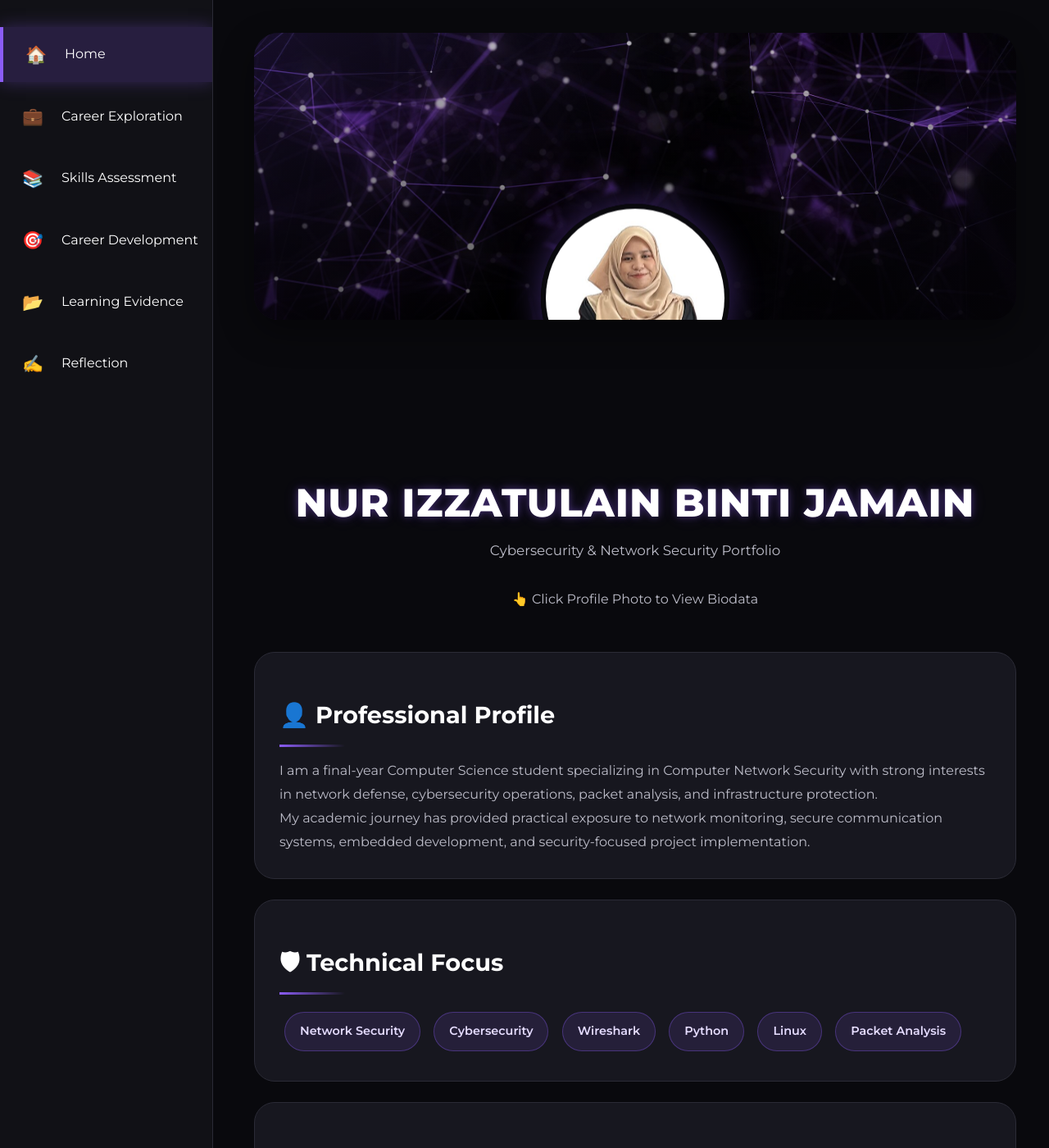
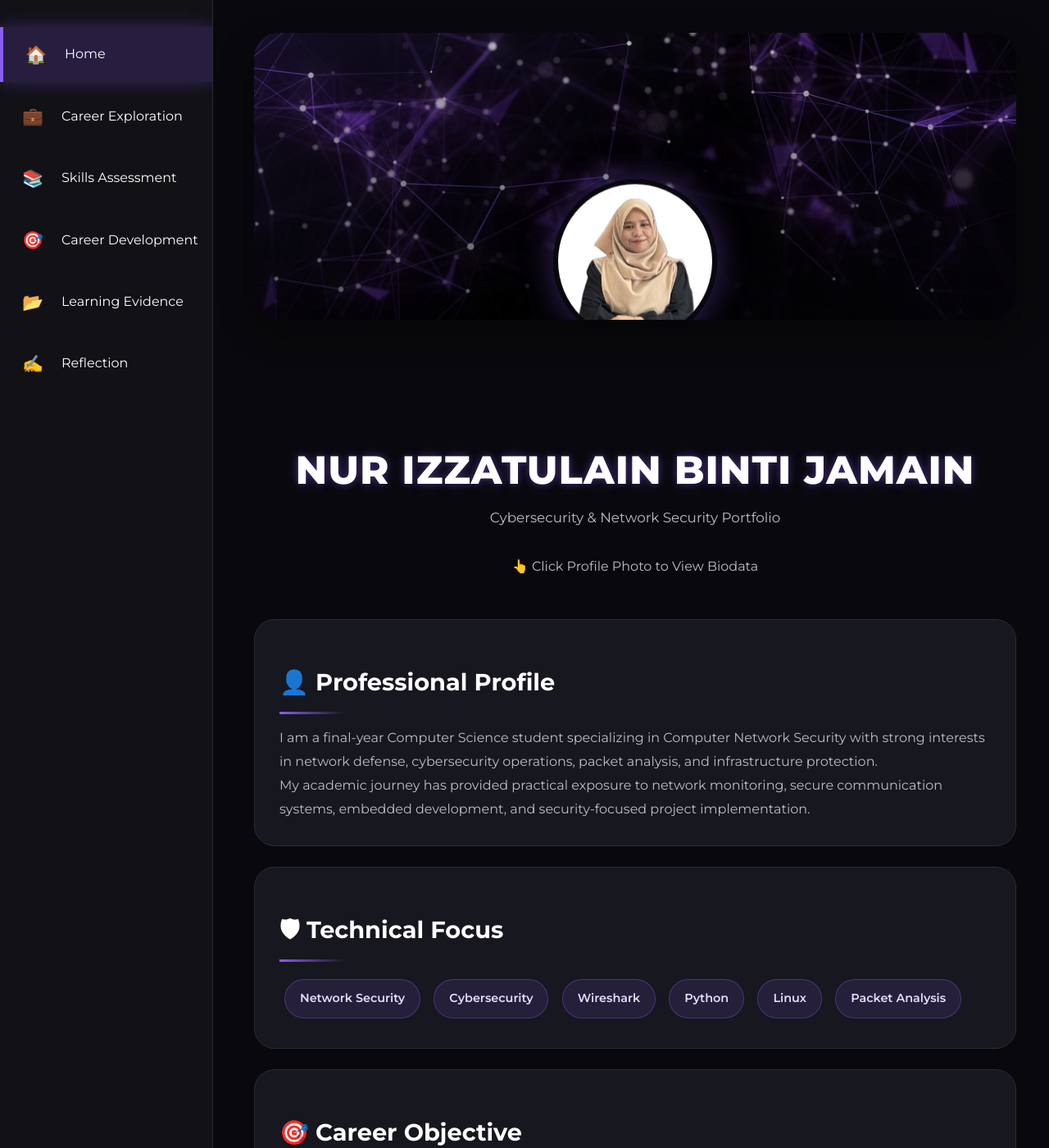
Before and after one commit to juzzatul/juzzatul.github.io, a Jekyll site: the page built from index.md, in a window 1280 px wide and 1400 px high. Shown: the whole window at 82% size. Built offline with Jekyll 4.4.1, drawn with Linux system fonts in a browser that asks for light colours.

Commit message:
Update style.scss

```diff
--- a/assets/css/style.scss
+++ b/assets/css/style.scss
@@ -178,7 +178,7 @@ body{
 
     overflow:hidden;
 
-    margin-bottom:180px;
+    margin-bottom:140px;
 
     box-shadow:
     0 15px 40px rgba(0,0,0,.4);
@@ -227,7 +227,7 @@ body{
 
     position:absolute;
 
-    bottom:-110px;
+    bottom:-50px;
 
     left:50%;
 
@@ -575,12 +575,6 @@ a:hover{
         height:250px;
     }
 
-    .profile-image{
-
-        width:130px;
-        height:130px;
-    }
-
     .hero-title{
 
         font-size:2rem;
@@ -769,9 +763,9 @@ h2::after{
 
 .profile-image{
 
-    width:230px;
+    width:200px;
 
-    height:230px;
+    height:200px;
 
     cursor:pointer;
 
```
